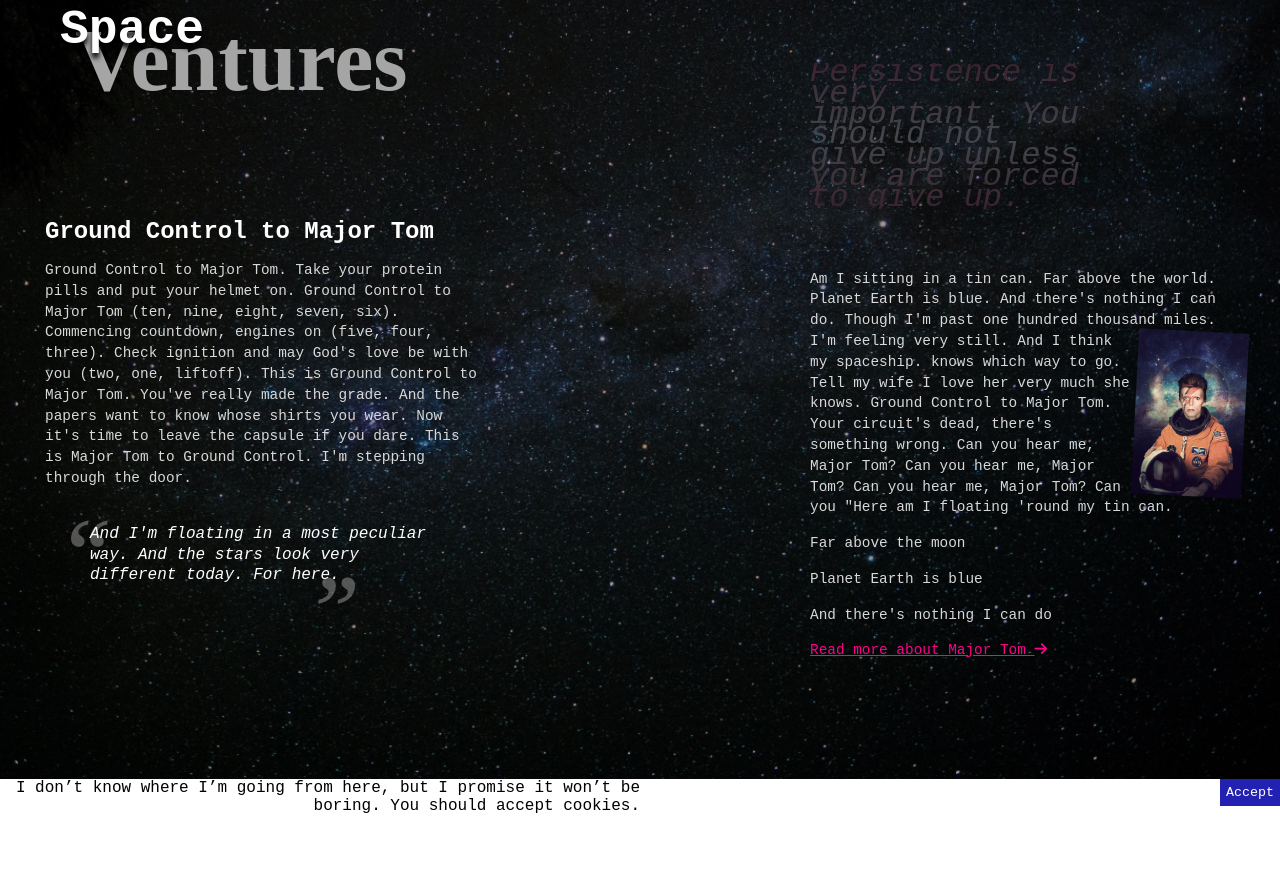
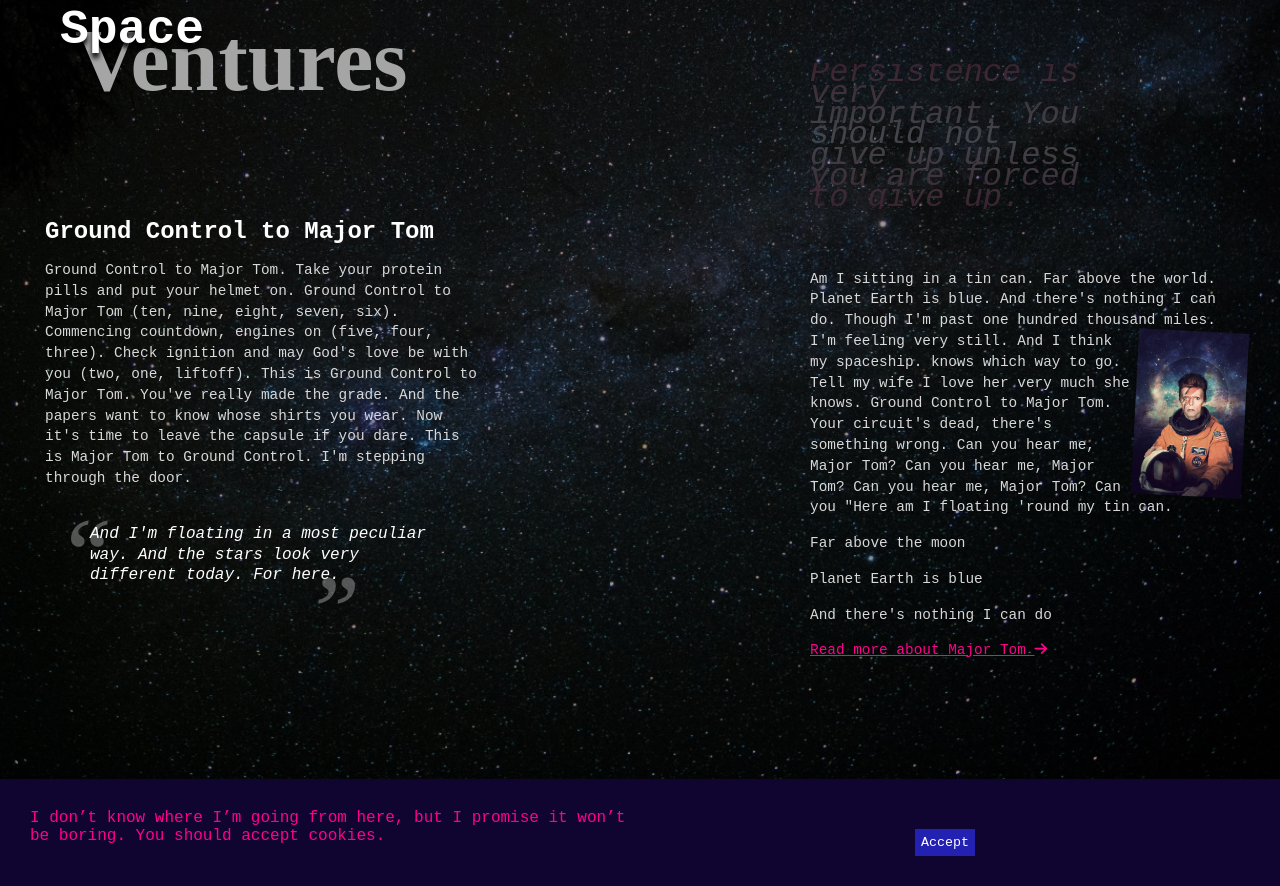
Before and after one commit to K3mp3/Major-Tom-Git, a website built with Parcel: page src/index.html in a window 1280 px wide. Shown: the part 917-1803 px from the top of the page. Before the commit the page ends 1732 px from the top, so only its background shows below. Built offline with nearby package versions, Linux system fonts and the light colour scheme.

Commit message:
Added base styling to the footer

```diff
--- /dev/null
+++ b/src/styling/components/_footer.scss
@@ -0,0 +1,25 @@
+footer {
+    background-color: #100431;
+    color: white;
+    font-family: 'Rubik', sans-serif;
+    padding: 30px;
+    color: rgb(255, 0, 140);
+    text-align: center;
+}
+
+footer p{
+    text-align: left;
+}
+
+.cookie-button{
+    background-color: #2321b1;
+    color: #fff;
+    border: none;
+    padding: 6px;
+    margin-top: 20px;
+}
+
+.cookie-button:hover{
+    background-color: #3533ad;
+    cursor: pointer;
+}
--- a/src/styling/style.scss
+++ b/src/styling/style.scss
@@ -1,3 +1,4 @@
 @use './base';
 @import './components/header';
 @import './components/main';
+@import './components/footer';
```
